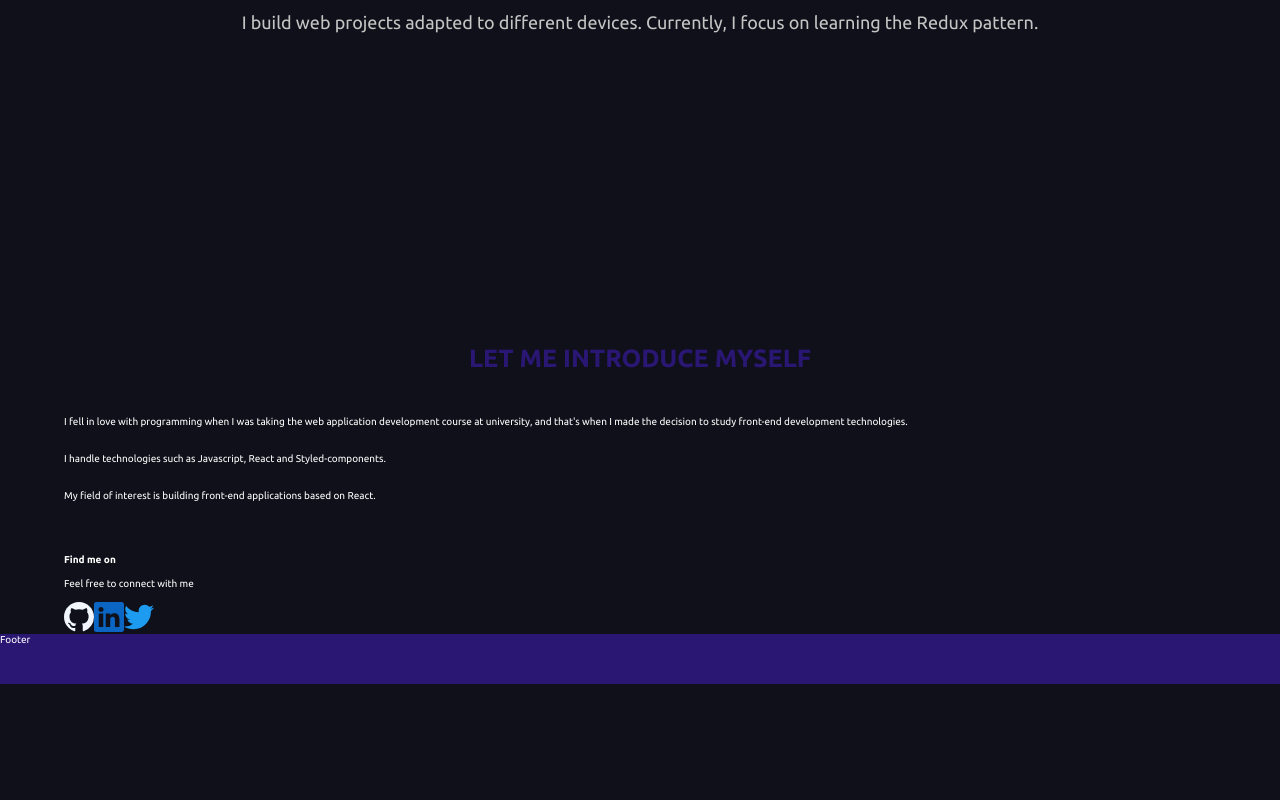
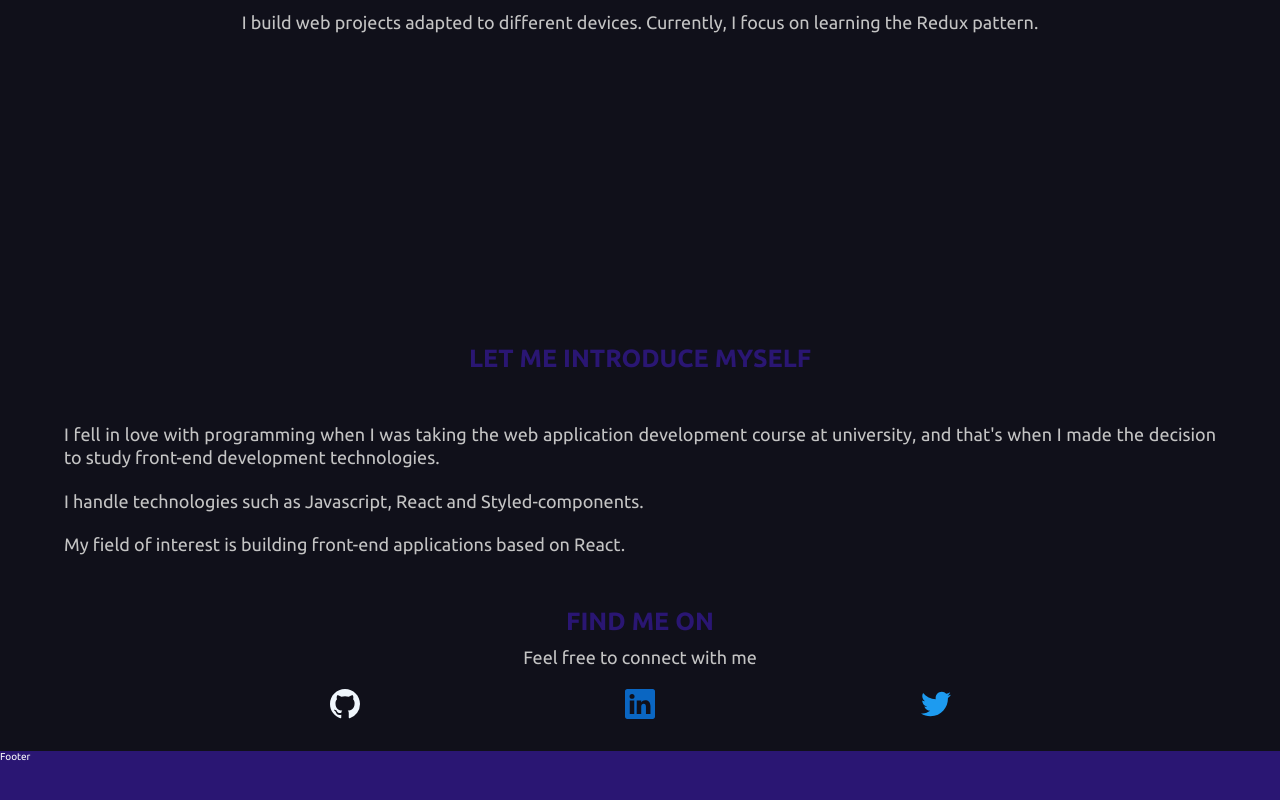
Before and after one commit to AndreDev12/portfolio, a React (Vite) app: page / in a window 1280 px wide. Shown: the part 456-1256 px from the top of the page. Before the commit the page ends 1140 px from the top, so only its background shows below. Built offline with nearby package versions, Linux system fonts and the light colour scheme.

Commit message:
Building the About component

```diff
--- a/src/components/About/About.jsx
+++ b/src/components/About/About.jsx
@@ -1,10 +1,16 @@
-import { AboutDiv } from './styles';
+import { AboutContainer, AboutDiv } from './styles';
 
 const About = () => {
   return (
-    <AboutDiv>
-      About
-    </AboutDiv>
+    <AboutContainer>
+      <AboutDiv>
+        <h1>About me</h1>
+        <p>Hello! My name is Héctor André, I am a university student who likes to improve myself professionally, I enjoy creating web applications and I love learning the English language. My interest in web development started when I was building a responsive design application on top of a portfolio made in HTML5, CSS, JavaScript and the SwiperJS library. Then I got really excited learning React, practicing it with Frontend Mentor challenges and reviewing other programmers' code on GitHub.</p>
+      </AboutDiv>
+      <div>
+
+      </div>
+    </AboutContainer>
   )
 }
 
--- a/src/components/About/styles.js
+++ b/src/components/About/styles.js
@@ -1,8 +1,15 @@
 import styled from 'styled-components';
+
+export const AboutContainer = styled.div`
+    width: 100%;
+`;
 
 export const AboutDiv = styled.div`
     height: 100vh;
-    color: #fff;
-    position: absolute;
-    top: 5rem;
+    width: 90%;
+    margin: 0 auto;
+    max-width: 1400px;
+    display: flex;
+    flex-direction: column;
+    justify-content: center;
 `;
--- a/src/components/Home/Home.jsx
+++ b/src/components/Home/Home.jsx
@@ -3,7 +3,7 @@ import Typed from 'typed.js';
 import { BsGithub, BsLinkedin } from 'react-icons/bs';
 import { FaTwitter } from 'react-icons/fa';
 
-import { HomeContainer, HomeDiv, AboutDiv, NameContainer, Specialty, Paragraph, PresentationDiv } from './styles';
+import { HomeContainer, HomeDiv, AboutDiv, NameContainer, Specialty, Paragraph, Presentation, Contact, SocialNetworks } from './styles';
 
 const Home = () => {
   const el = useRef(null);
@@ -44,16 +44,16 @@ const Home = () => {
         </div>
       </HomeDiv>
       <AboutDiv>
-        <PresentationDiv>
+        <Presentation>
           <h4>Let me introduce myself</h4>
           <p>I fell in love with programming when I was taking the web application development course at university, and that's when I made the decision to study front-end development technologies.</p>
           <p>I handle technologies such as Javascript, React and Styled-components.</p>
           <p>My field of interest is building front-end applications based on React.</p>
-        </PresentationDiv>
-        <div>
+        </Presentation>
+        <Contact>
           <h4>Find me on</h4>
           <p>Feel free to connect with me</p>
-          <div>
+          <SocialNetworks>
             <a
               href="https://github.com/AndreDev12"
               target="_blank"
@@ -74,8 +74,8 @@ const Home = () => {
             >
               <FaTwitter color="#1d9bf0" size="3rem" />
             </a>
-          </div>
-        </div>
+          </SocialNetworks>
+        </Contact>
       </AboutDiv>
     </HomeContainer>
   )
--- a/src/components/Home/styles.js
+++ b/src/components/Home/styles.js
@@ -2,9 +2,6 @@ import styled from 'styled-components';
 
 export const HomeContainer = styled.div`
     width: 100%;
-    /* position: absolute; */
-    /* top: 5rem; */
-    /* height: calc(100vh - 5rem); */
 `;
 
 export const HomeDiv = styled.div`
@@ -14,7 +11,6 @@ export const HomeDiv = styled.div`
     max-width: 1400px;
     display: flex;
     align-items: center;
-    /* height: calc(100vh - 5.1rem); */
     > div{
         margin: 0 auto;
     }
@@ -50,28 +46,54 @@ export const Paragraph = styled.p`
     color: ${({theme}) => theme.colors.gray};
     font-size: ${({theme}) => theme.fonts.sizes.test2};
     line-height: 1.3;
+    text-align: justify;
 `;
 
 export const AboutDiv = styled.div`
-    /* height: 10rem; */
-    color: #fff;
     width: 90%;
     margin: 0 auto;
     max-width: 1400px;
     display: flex;
     flex-direction: column;
     row-gap: 3rem;
+    padding-bottom: 3rem;
 `;
 
-export const PresentationDiv = styled.div`
+export const Presentation = styled.div`
     h4{
         text-align: center;
         text-transform: uppercase;
         font-size: ${({theme}) => theme.fonts.sizes.test3};
         color: ${({theme}) => theme.colors.purple};
-        margin-bottom: 4rem;
+        margin-bottom: 5rem;
     }
     p{
         margin: 0 0 2rem;
+        color: ${({theme}) => theme.colors.gray};
+        font-size: 1.8rem;
+        line-height: 1.3;
+        text-align: justify;
     }
 `;
+
+export const Contact = styled.div`
+    h4{
+        text-align: center;
+        text-transform: uppercase;
+        font-size: ${({theme}) => theme.fonts.sizes.test3};
+        color: ${({theme}) => theme.colors.purple};
+        margin-bottom: 1rem;
+    }
+    p{
+        margin: 0 0 2rem;
+        color: ${({theme}) => theme.colors.gray};
+        font-size: 1.8rem;
+        line-height: 1.3;
+        text-align: center;
+    }
+`;
+
+export const SocialNetworks = styled.div`
+    display: flex;
+    justify-content: space-evenly;
+`;
```
